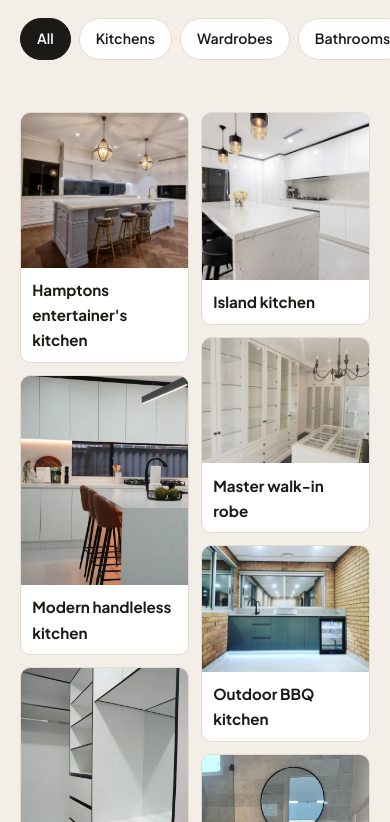
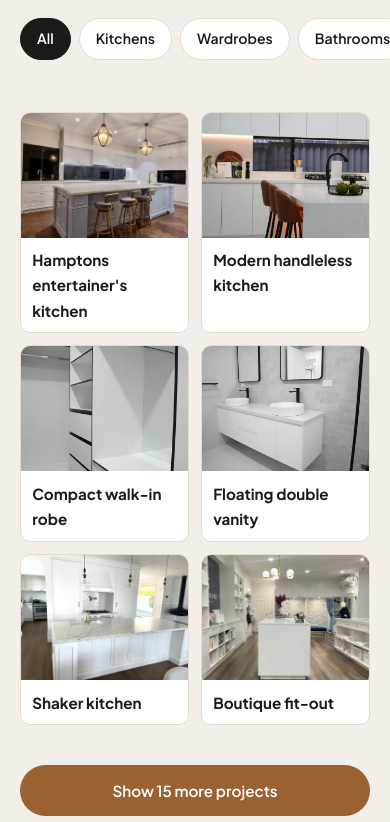
Before and after one commit to timbykov/joinerycraft, a plain HTML site: page index.html in a window 390 px wide. Shown: the part 4670-5492 px from the top of the page. Drawn offline with Linux system fonts and the light colour scheme.

Commit message:
Shorten projects: tidy 4:3 grid showing 9 (6 on phones) with a show-more button
Co-Authored-By: Claude Opus 5.5 <noreply@anthropic.com>
Claude-Session: https://claude.ai/code/session_01HEw6Y7Xi5hmZjxUX72tbNp

```diff
--- a/css/styles.css
+++ b/css/styles.css
@@ -394,3 +394,10 @@ legend { font-family: var(--serif); font-size: 1.6rem; font-weight: 400; margin-
 .designer-promo p { margin: 0; color: var(--muted); }
 .hero-sub { min-height: min(70vh, 620px); }
 .footer-bottom a, .form-note a { text-decoration: underline; }
+.center .btn + .btn { margin-left: .75rem; } @media (max-width: 640px) { .center .btn { width: 100%; } .center .btn + .btn { margin: .75rem 0 0; } }
+.btn[hidden] { display: none; }
+/* Uniform project grid (shorter than masonry) */
+.gallery { columns: auto; display: grid; grid-template-columns: repeat(3, 1fr); gap: 1.25rem; }
+.tile { margin: 0; }
+.tile-btn img { aspect-ratio: 4 / 3; height: auto; object-fit: cover; }
+@media (max-width: 640px) { .gallery { grid-template-columns: repeat(2, 1fr); gap: .75rem; } }
--- a/index.html
+++ b/index.html
@@ -328,10 +328,10 @@
             <figcaption><strong>Boutique fit-out</strong><span>Designer Galerie Junior</span></figcaption>
           </figure>
           <figure class="tile" data-cat="wardrobes">
-            <button class="tile-btn" type="button" data-full="images/projects/oak-walk-in.webp" data-caption="Charred oak walk-in robe · Kogarah Bay" data-ig="https://www.instagram.com/p/CIqP3kDBYKX/">
-              <img src="images/projects/thumbs/oak-walk-in.webp" alt="Charred oak walk-in robe, Kogarah Bay" width="720" height="720" loading="lazy">
+            <button class="tile-btn" type="button" data-full="images/projects/luxury-walk-in.webp" data-caption="Master walk-in robe · Glass doors · jewellery island" data-ig="https://www.instagram.com/p/Cl5BIMQv_pS/">
+              <img src="images/projects/thumbs/luxury-walk-in.webp" alt="Master walk-in robe, Glass doors · jewellery island" width="720" height="540" loading="lazy">
             </button>
-            <figcaption><strong>Charred oak walk-in robe</strong><span>Kogarah Bay</span></figcaption>
+            <figcaption><strong>Master walk-in robe</strong><span>Glass doors · jewellery island</span></figcaption>
           </figure>
           <figure class="tile" data-cat="kitchens">
             <button class="tile-btn" type="button" data-full="images/projects/walk-in-pantry.webp" data-caption="Walk-in pantry · Corner shelving · bench space" data-ig="https://www.instagram.com/p/Cg6T5AJOhf8/">
@@ -358,10 +358,10 @@
             <figcaption><strong>Island kitchen</strong><span>Bass Hill</span></figcaption>
           </figure>
           <figure class="tile" data-cat="wardrobes">
-            <button class="tile-btn" type="button" data-full="images/projects/luxury-walk-in.webp" data-caption="Master walk-in robe · Glass doors · jewellery island" data-ig="https://www.instagram.com/p/Cl5BIMQv_pS/">
-              <img src="images/projects/thumbs/luxury-walk-in.webp" alt="Master walk-in robe, Glass doors · jewellery island" width="720" height="540" loading="lazy">
+            <button class="tile-btn" type="button" data-full="images/projects/oak-walk-in.webp" data-caption="Charred oak walk-in robe · Kogarah Bay" data-ig="https://www.instagram.com/p/CIqP3kDBYKX/">
+              <img src="images/projects/thumbs/oak-walk-in.webp" alt="Charred oak walk-in robe, Kogarah Bay" width="720" height="720" loading="lazy">
             </button>
-            <figcaption><strong>Master walk-in robe</strong><span>Glass doors · jewellery island</span></figcaption>
+            <figcaption><strong>Charred oak walk-in robe</strong><span>Kogarah Bay</span></figcaption>
           </figure>
           <figure class="tile" data-cat="kitchens">
             <button class="tile-btn" type="button" data-full="images/projects/outdoor-bbq.webp" data-caption="Outdoor BBQ kitchen · Yagoona" data-ig="https://www.instagram.com/p/CcuBM2wBedK/">
@@ -420,6 +420,7 @@
         </div>
 
         <div class="center">
+          <button type="button" class="btn btn-accent" id="moreProjects" hidden>Show more projects</button>
           <a href="https://www.instagram.com/joinerycraft_/" target="_blank" rel="noopener" class="btn btn-outline">
             <svg width="18" height="18" viewBox="0 0 24 24" fill="none" stroke="currentColor" stroke-width="2" aria-hidden="true"><rect x="2" y="2" width="20" height="20" rx="5.5"/><circle cx="12" cy="12" r="4.5"/><circle cx="17.5" cy="6.5" r="1" fill="currentColor"/></svg>
             More on Instagram @joinerycraft_
--- a/js/main.js
+++ b/js/main.js
@@ -29,7 +29,32 @@
       f.classList.toggle('is-active', on);
       f.setAttribute('aria-pressed', String(on));
     });
-    tiles.forEach(function (t) { t.hidden = !(cat === 'all' || t.dataset.cat === cat); });
+    currentCat = cat;
+    var limit = expanded ? Infinity : (window.innerWidth < 640 ? 6 : 9);
+    var shown = 0, total = 0;
+    tiles.forEach(function (t) {
+      var match = cat === 'all' || t.dataset.cat === cat;
+      if (match) total++;
+      t.hidden = !(match && shown < limit);
+      if (!t.hidden) shown++;
+    });
+    if (moreBtn) {
+      moreBtn.hidden = shown >= total;
+      moreBtn.textContent = 'Show ' + (total - shown) + ' more project' + (total - shown === 1 ? '' : 's');
+    }
+  }
+  var currentCat = 'all', expanded = false;
+  var moreBtn = document.getElementById('moreProjects');
+  if (moreBtn) {
+    moreBtn.addEventListener('click', function () {
+      var firstNew = null;
+      expanded = true;
+      var before = Array.prototype.filter.call(tiles, function (t) { return !t.hidden; });
+      applyFilter(currentCat);
+      tiles.forEach(function (t) { if (!t.hidden && before.indexOf(t) === -1 && !firstNew) firstNew = t; });
+      if (firstNew) firstNew.querySelector('.tile-btn').focus({ preventScroll: true });
+    });
+    applyFilter('all');
   }
   filters.forEach(function (f) { f.addEventListener('click', function () { applyFilter(f.dataset.filter); }); });
   document.querySelectorAll('[data-filter-link]').forEach(function (a) {
```
